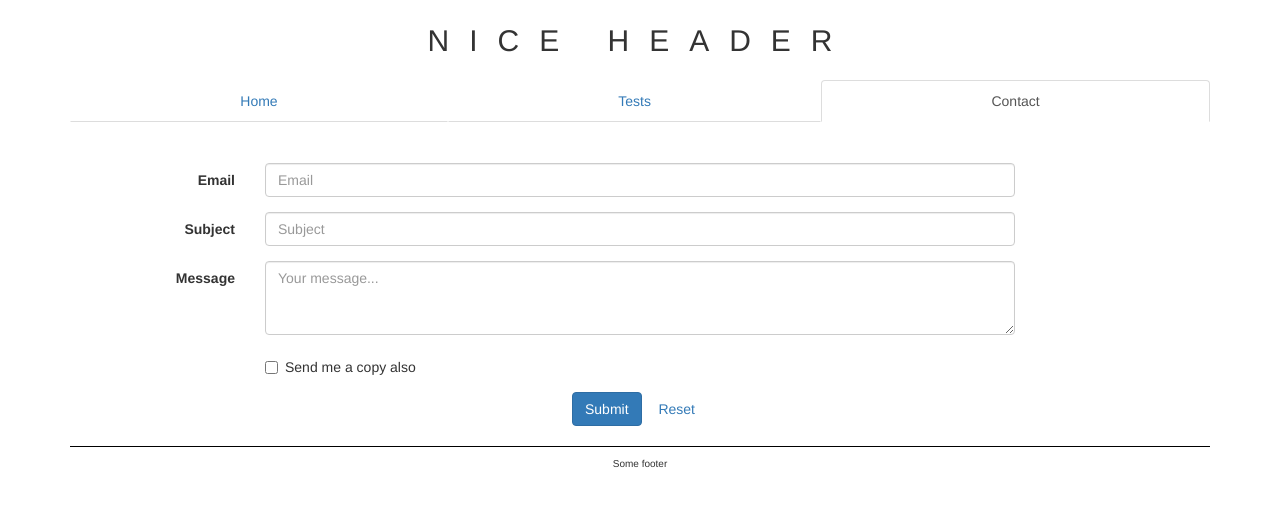
After one commit to bbuhai/dlp, a Django app: page /contact/ in a window 1280 px wide. The commit adds this page. Shown: the top 506 px of the page. Run offline with Django 3.2, Linux system fonts and the light colour scheme; parts of the project's set-up code (start-up, migrations or seed data) failed here and were passed over; some libraries are stand-ins or nearby versions.

Commit message:
New page - contact with form. not tested

```diff
--- /dev/null
+++ b/dj_start/dj_start/forms.py
@@ -0,0 +1,8 @@
+from django import forms
+
+
+class ContactForm(forms.Form):
+    subject = forms.CharField(max_length=100)
+    message = forms.Textarea()
+    sender = forms.EmailField()
+    cc_self = forms.BooleanField(required=False)
--- a/dj_start/dj_start/urls.py
+++ b/dj_start/dj_start/urls.py
@@ -1,13 +1,16 @@
 from django.conf.urls import patterns, include, url
 
 from django.contrib import admin
+from django.views.generic import TemplateView
 
 admin.autodiscover()
+
 
 urlpatterns = patterns('',
     # Uncomment the admin/doc line below to enable admin documentation:
     # url(r'^admin/doc/', include('django.contrib.admindocs.urls')),
-
+    url(r'^$', 'dj_start.views.home', name='home'),
+    url(r'^contact/$', 'dj_start.views.contact', name="contact"),
     url(r'^test/', include('personalitytests.urls', namespace='pers')),
     url(r'^admin/', include(admin.site.urls)),
 
--- /dev/null
+++ b/dj_start/dj_start/views.py
@@ -0,0 +1,25 @@
+import logging
+
+from django.shortcuts import render
+from django.http import HttpResponseRedirect
+
+from .forms import ContactForm
+
+
+logger = logging.getLogger(__name__)
+
+
+def home(request):
+    return render(request, 'home.html', {'msg': 'Nothing here yet...'})
+
+
+def contact(request):
+    if request.method == 'POST':
+        form = ContactForm(request.POST)
+        if form.is_valid():
+            return render(request, 'contact.html', {'msg': 'Thanks!'})
+
+    form = ContactForm()
+    logger.debug(form)
+
+    return render(request, 'contact.html', {'form': form})
--- a/dj_start/personalitytests/static/personalitytests/css/main.css
+++ b/dj_start/personalitytests/static/personalitytests/css/main.css
@@ -5,7 +5,7 @@
 
 .header {
     padding: 20px;
-    height: 60px;
+    height: 80px;
 }
 
 .footer {
@@ -45,14 +45,16 @@
     margin: 10px 20px;
 
 }
-.red {
-    color: red;
-}
 .error {
     border: 1px solid red;
     background-color: yellow;
     padding: 3px;
     margin: 10px 0;
     text-align: center;
-    color: red;
 }
+
+.header-txt {
+    font-size: 30px;
+    letter-spacing: 20px;
+    text-align: center;
+}
--- a/dj_start/personalitytests/templates/personalitytests/home.html
+++ /dev/null
@@ -1,4 +0,0 @@
-{% extends "personalitytests/main.html" %}
-{% block content %}
-<p>Nothing here...</p>
-{% endblock %}
--- /dev/null
+++ b/dj_start/templates/contact.html
@@ -0,0 +1,50 @@
+{% extends "main.html" %}
+{% block menu %}
+<ul class="nav nav-tabs nav-justified" role="tablist">
+    <li><a href="{% url 'home' %}">Home</a></li>
+    <li><a href="{% url 'pers:tests_list' %}">Tests</a></li>
+    <li class="active"><a href="{% url 'contact' %}">Contact</a></li>
+</ul>
+{% endblock %}
+{% block content %}
+<br>
+<br>
+<form action="{% url 'contact' %}" method="post" class="form-horizontal" role="form">{% csrf_token %}
+{{form.non_field_errors}}
+
+<div class="form-group">
+    <label for="email" class="col-sm-2 control-label">Email</label>
+    <div class="col-sm-8">
+      <input type="email" class="form-control" id="email" name="sender" placeholder="Email">
+    </div>
+</div>
+<div class="form-group">
+    <label for="subject" class="col-sm-2 control-label">Subject</label>
+    <div class="col-sm-8">
+      <input type="email" class="form-control" id="subject" name="subject" placeholder="Subject">
+    </div>
+</div>
+
+<div class="form-group">
+    <label for="message" class="col-sm-2 control-label">Message</label>
+    <div class="col-sm-8">
+      <textarea class="form-control" rows="3" id="message" name="message" placeholder="Your message..."></textarea>
+    </div>
+</div>
+
+<div class="form-group">
+    <div class="col-sm-offset-2 col-sm-8">
+      <div class="checkbox">
+        <label>
+          <input type="checkbox" name="cc_self"> Send me a copy also
+        </label>
+      </div>
+    </div>
+</div>
+
+<div class="text-center">
+    <button type="submit" class="btn btn-primary">Submit</button>
+    <button type="reset" class="btn btn-link">Reset</button>
+</div>
+</form>
+{% endblock %}
--- a/dj_start/personalitytests/templates/personalitytests/main.html
+++ b/dj_start/templates/main.html
@@ -12,13 +12,14 @@
 <body>
 <div class="container">
     <header class="header">
-
+        <p class="header-txt">NICE HEADER</p>
     </header>
     <nav>
         {% block menu %}
         <ul class="nav nav-tabs nav-justified" role="tablist">
             <li class="active"><a href="#">Home</a></li>
             <li><a href="{% url 'pers:tests_list' %}">Tests</a></li>
+            <li><a href="{% url 'contact' %}">Contact</a></li>
         </ul>
         {% endblock %}
     </nav>
@@ -41,5 +42,7 @@
 </div>
 <script type="text/javascript" src="https://code.jquery.com/jquery-2.1.1.min.js"></script>
 <script src="//maxcdn.bootstrapcdn.com/bootstrap/3.2.0/js/bootstrap.min.js"></script>
+{% block async_js %}
+{% endblock %}
 </body>
 </html>
```
Also changed, not shown: dj_start/log.txt (+94 -0 lines), dj_start/personalitytests/forms.py (+7 -0 lines), dj_start/personalitytests/static/personalitytests/js/main.js (added, +25 -0 lines), dj_start/personalitytests/templates/personalitytests/taketest.html (+18 -6 lines), dj_start/personalitytests/templates/personalitytests/tests.html (+4 -3 lines), dj_start/templates/home.html (added, +9 -0 lines).
